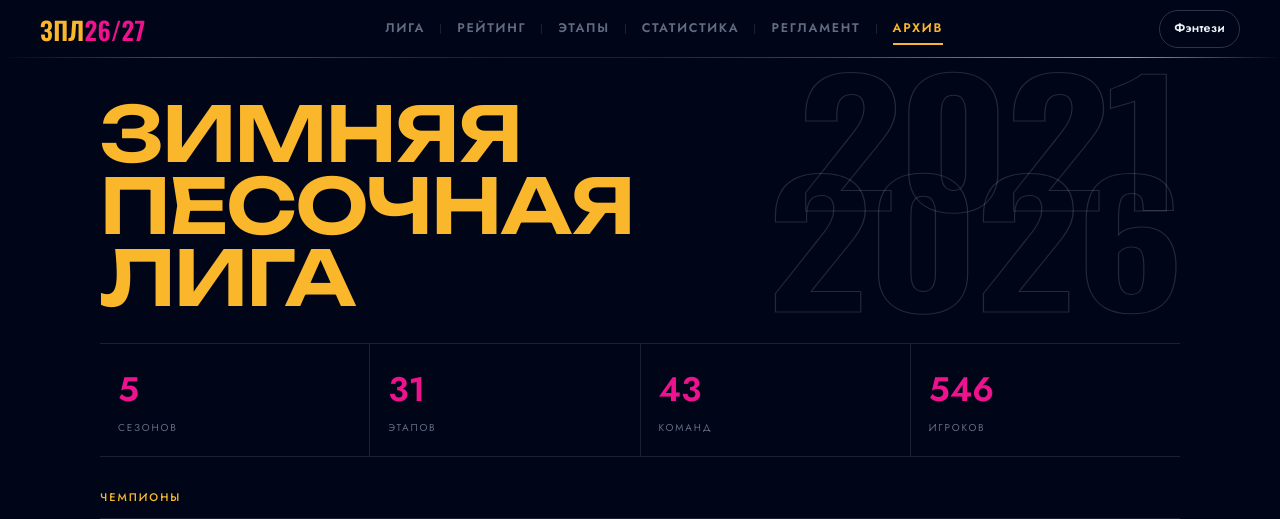
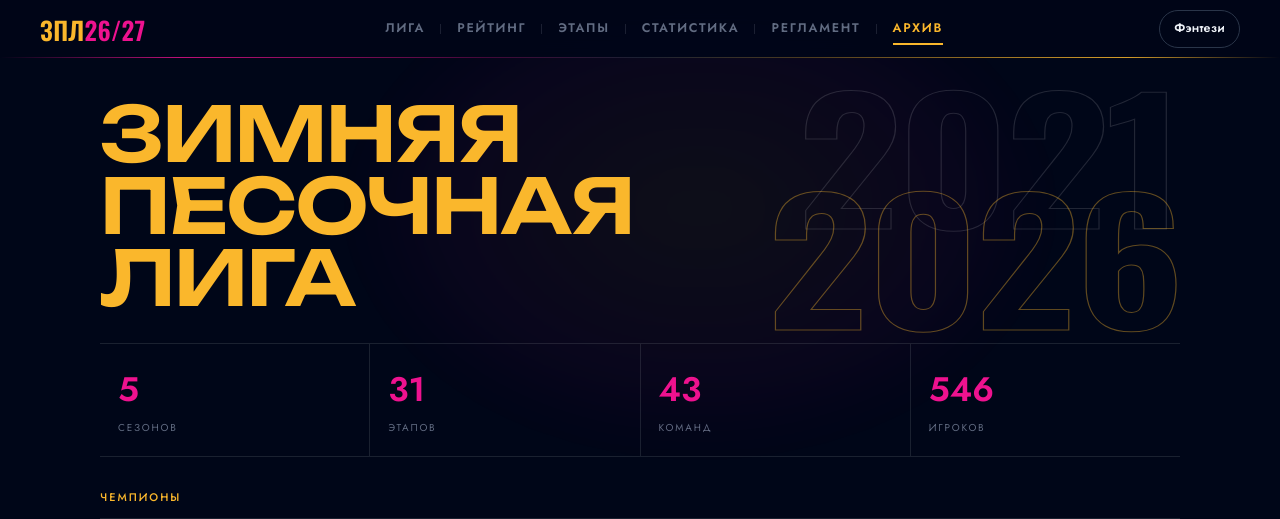
Before and after one commit to iaroslavexe/zpl-site, a FastAPI app: page /archive in a window 1280 px wide. Shown: the top 519 px of the page. Run offline with FastAPI, Linux system fonts and the light colour scheme.

Commit message:
Лендинг истории: двухцветный контур годов, мягкое свечение

```diff
--- a/app/static/css/pages.css
+++ b/app/static/css/pages.css
@@ -727,14 +727,26 @@
 .archive-table--sortable th[data-sort]:hover { color: var(--yellow); }
 
 /* ---------- Лендинг истории ---------- */
-.page--archive-landing { padding-top: 40px; }
+.page--archive-landing { padding-top: 40px; position: relative; }
+.page--archive-landing::before {
+  content: "";
+  position: absolute;
+  top: -160px;
+  right: 6%;
+  width: 900px;
+  height: 620px;
+  background: radial-gradient(closest-side, rgba(250, 183, 44, .055), rgba(238, 18, 143, .04) 55%, transparent 78%);
+  filter: blur(20px);
+  pointer-events: none;
+}
 .archive-hero-wrap { position: relative; margin: 0 0 28px; }
 
 /* Год-обводка как в макете обложки: крупно, контуром, под заголовком */
 .archive-year {
   position: absolute;
   right: 0;
-  top: -14px;
+  top: auto;
+  bottom: 10px;
   margin: 0;
   display: flex;
   flex-direction: column;
@@ -748,11 +760,12 @@
   transform-origin: right top;
   letter-spacing: -.02em;
   color: transparent;
-  -webkit-text-stroke: 1px rgba(255, 255, 255, .14);
+  -webkit-text-stroke: 1px rgba(255, 255, 255, .13);
   pointer-events: none;
   user-select: none;
 }
 .archive-year b { font-weight: 600; }
+.archive-year b:last-child { -webkit-text-stroke-color: rgba(250, 183, 44, .38); }
 .archive-year b:last-child { margin-left: .24em; }
 @media (max-width: 859px) { .archive-year { font-size: clamp(38px, 12vw, 64px); } }
 @media (max-width: 859px) { .archive-hero__years { display: none; } }
```
